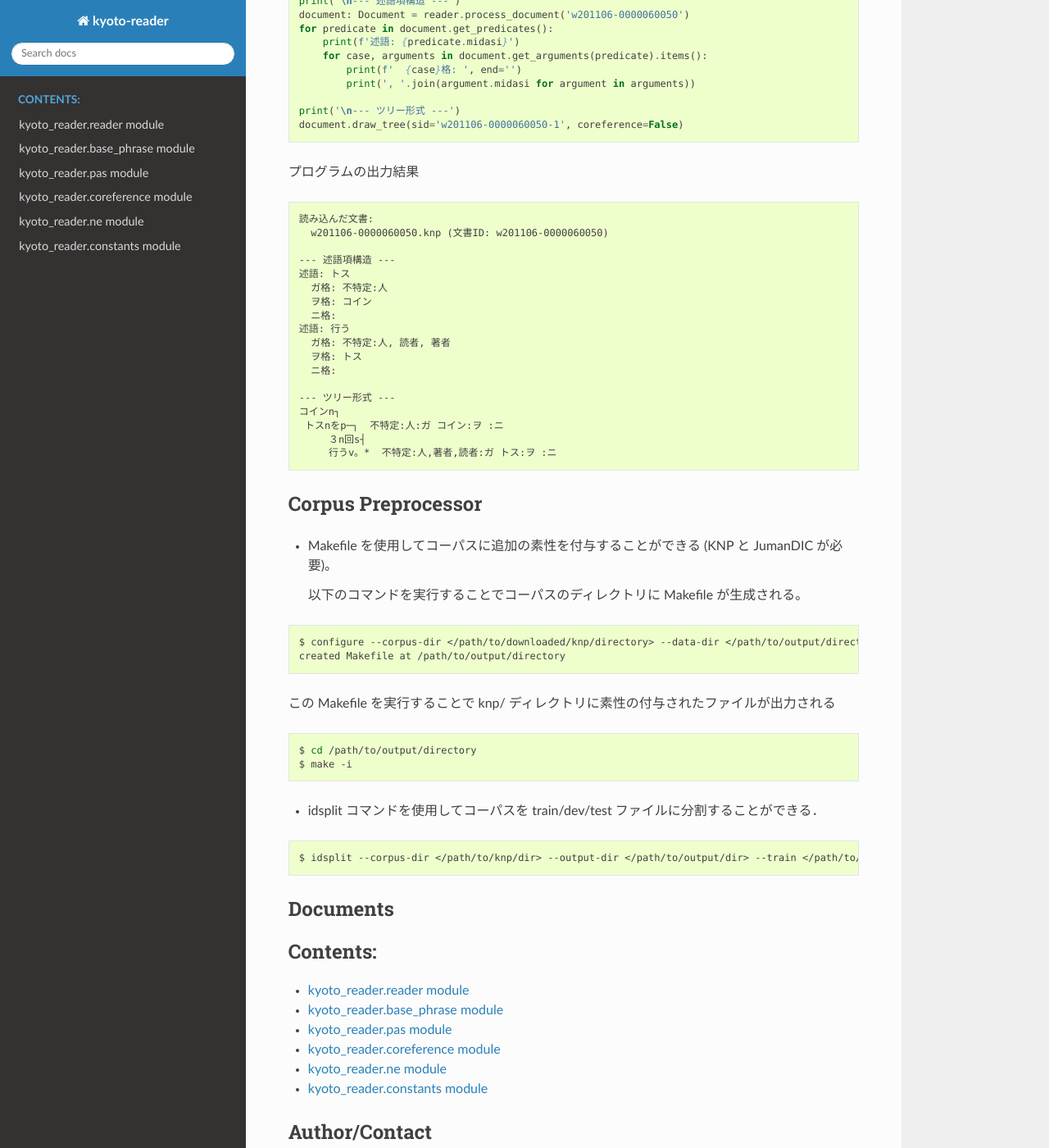
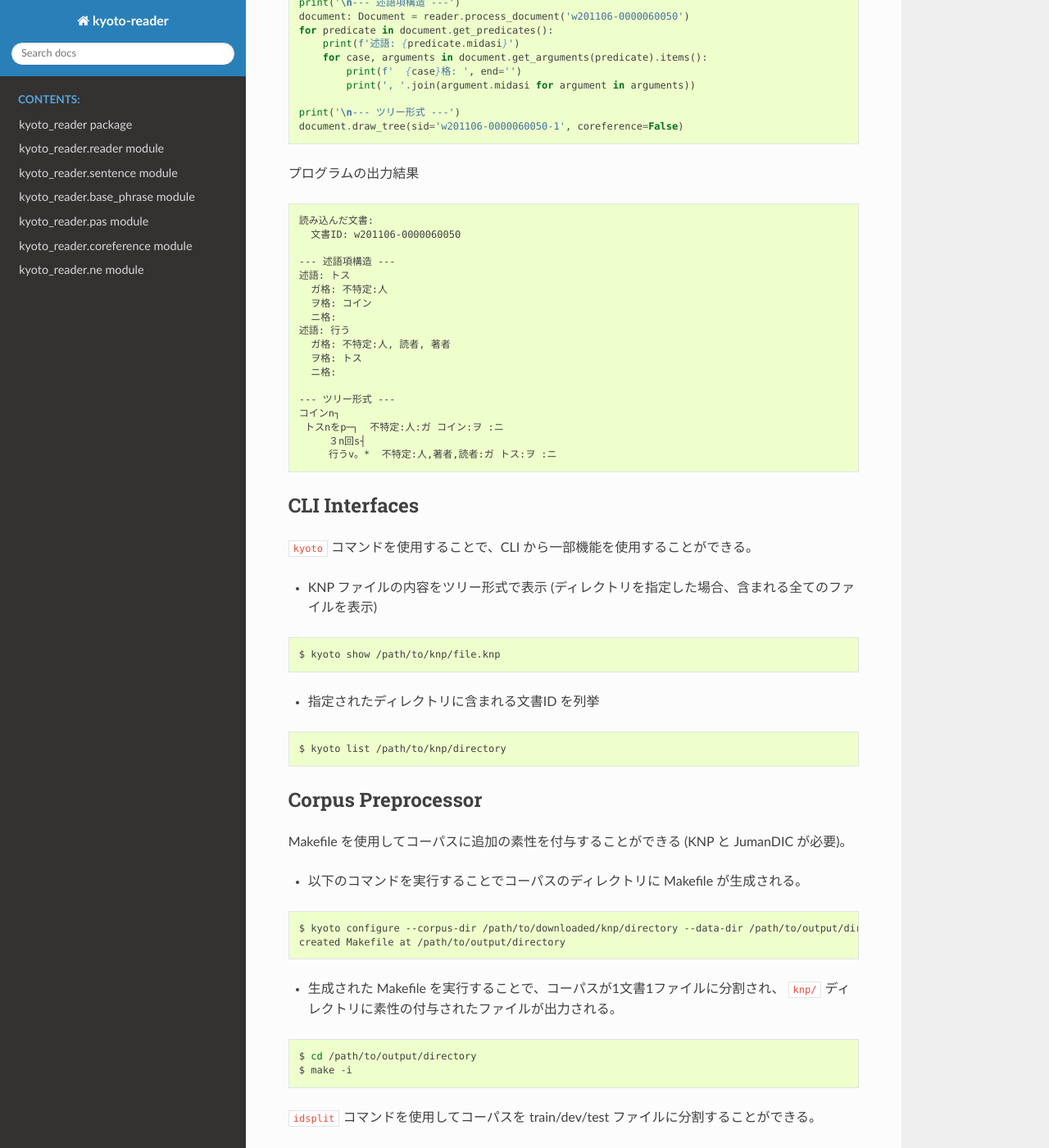
Before and after one commit to ku-nlp/kyoto-reader, a Sphinx documentation site: the page built from docs/source/index.rst, in a window 1280 px wide and 1400 px high, scrolled down 1818 px. Shown: the whole window at 82% size. Built offline with Sphinx 7.4.7 and the Read the Docs theme 2.0.0, drawn with Linux system fonts in a browser that asks for light colours; the version number could not be read and is left out; some of the changed text lies outside the part shown.

Commit message:
update docs

```diff
--- a/docs/source/index.rst
+++ b/docs/source/index.rst
@@ -35,13 +35,13 @@
 Install kyoto-reader
 ========================
 
-.. code-block:: none
+.. code-block:: bash
 
     $ pip install kyoto-reader
 
 or
 
-.. code-block:: none
+.. code-block:: bash
 
     $ git clone https://github.com/ku-nlp/kyoto-reader
     $ cd kyoto-reader
@@ -53,8 +53,8 @@
 
 | KWDLC と KyotoCorpus はどちらも日本語の文書に対して形態素や構文情報の他、述語項構造や共参照関係が人手で付与されたコーパス。
 | KWDLC はウェブから抽出した3文を1文書として約5,000文書に対してアノテーションされている。
-| KyotoCorpus は毎日新聞の記事を対象に、形態素・構文情報については 40,000 文、述語項構造・共参照関係についてはそのうちの 10,000 文にアノテーションされている。
-| なお、述語項構造・共参照関係のアノテーションは `<rel>` タグによって行われている。
+| KyotoCorpus は毎日新聞の記事を対象に、形態素・構文情報については 40,000 文に、述語項構造・共参照関係についてはそのうちの 10,000 文にアノテーションされている。
+| なお、述語項構造・共参照関係のアノテーションは ``<rel>`` タグによって行われている。
 
 KWDLC の例:
 
@@ -81,7 +81,7 @@
 Usage
 ========================
 
-上記の例のデータが入ったファイル w201106-0000060050.knp を読み込む場合
+上記の例のデータが入ったファイル ``w201106-0000060050.knp`` を読み込む場合
 
 .. code-block:: python
 
@@ -115,7 +115,7 @@
 .. code-block:: none
 
    読み込んだ文書:
-     w201106-0000060050.knp (文書ID: w201106-0000060050)
+     文書ID: w201106-0000060050
 
    --- 述語項構造 ---
    述語: トス
@@ -134,30 +134,48 @@
         行うv。*  不特定:人,著者,読者:ガ トス:ヲ :ニ
 
 
+CLI Interfaces
+========================
+
+``kyoto`` コマンドを使用することで、CLI から一部機能を使用することができる。
+
+- KNP ファイルの内容をツリー形式で表示 (ディレクトリを指定した場合、含まれる全てのファイルを表示)
+
+.. code-block:: bash
+
+   $ kyoto show /path/to/knp/file.knp
+
+- 指定されたディレクトリに含まれる文書ID を列挙
+
+.. code-block:: bash
+
+   $ kyoto list /path/to/knp/directory
+
+
 Corpus Preprocessor
 ========================
 
-- Makefile を使用してコーパスに追加の素性を付与することができる (KNP と JumanDIC が必要)。
+Makefile を使用してコーパスに追加の素性を付与することができる (KNP と JumanDIC が必要)。
 
-  以下のコマンドを実行することでコーパスのディレクトリに Makefile が生成される。
+- 以下のコマンドを実行することでコーパスのディレクトリに Makefile が生成される。
 
 .. code-block:: bash
 
-   $ configure --corpus-dir </path/to/downloaded/knp/directory> --data-dir </path/to/output/directory> --juman-dic-dir </path/to/JumanDIC/directory>
+   $ kyoto configure --corpus-dir /path/to/downloaded/knp/directory --data-dir /path/to/output/directory --juman-dic-dir /path/to/JumanDIC/directory
    created Makefile at /path/to/output/directory
 
-この Makefile を実行することで knp/ ディレクトリに素性の付与されたファイルが出力される
+- 生成された Makefile を実行することで、コーパスが1文書1ファイルに分割され、 ``knp/`` ディレクトリに素性の付与されたファイルが出力される。
 
 .. code-block:: bash
 
    $ cd /path/to/output/directory
    $ make -i
 
-- idsplit コマンドを使用してコーパスを train/dev/test ファイルに分割することができる．
+``idsplit`` コマンドを使用してコーパスを train/dev/test ファイルに分割することができる。
 
 .. code-block:: bash
 
-   $ idsplit --corpus-dir </path/to/knp/dir> --output-dir </path/to/output/dir> --train </path/to/train/id/file> --dev </path/to/dev/id/file> --test </path/to/test/id/file>
+   $ kyoto idsplit --corpus-dir /path/to/knp/dir --output-dir /path/to/output/dir --train /path/to/train/id/file --dev /path/to/dev/id/file --test /path/to/test/id/file
 
 Documents
 ============
@@ -165,17 +183,18 @@
    :maxdepth: 2
    :caption: Contents:
 
+   kyoto_reader
    kyoto_reader.reader
+   kyoto_reader.sentence
    kyoto_reader.base_phrase
    kyoto_reader.pas
    kyoto_reader.coreference
    kyoto_reader.ne
-   kyoto_reader.constants
 
 
 Author/Contact
 ========================
-京都大学 黒橋・河原研究室 (contact@nlp.ist.i.kyoto-u.ac.jp)
+京都大学 黒橋・河原研究室 (contact **at** nlp.ist.i.kyoto-u.ac.jp)
 
 - Nobuhiro Ueda
 
--- a/docs/source/kyoto_reader.rst
+++ b/docs/source/kyoto_reader.rst
@@ -8,6 +8,7 @@
    :maxdepth: 4
 
    kyoto_reader.base_phrase
+   kyoto_reader.cli
    kyoto_reader.constants
    kyoto_reader.coreference
    kyoto_reader.ne
```
Also changed, not shown: other parts of docs/source/index.rst (+2 -2 lines), docs/source/kyoto_reader.cli.rst (added, +7 -0 lines), docs/source/modules.rst (deleted, +0 -7 lines), 1 other file.
